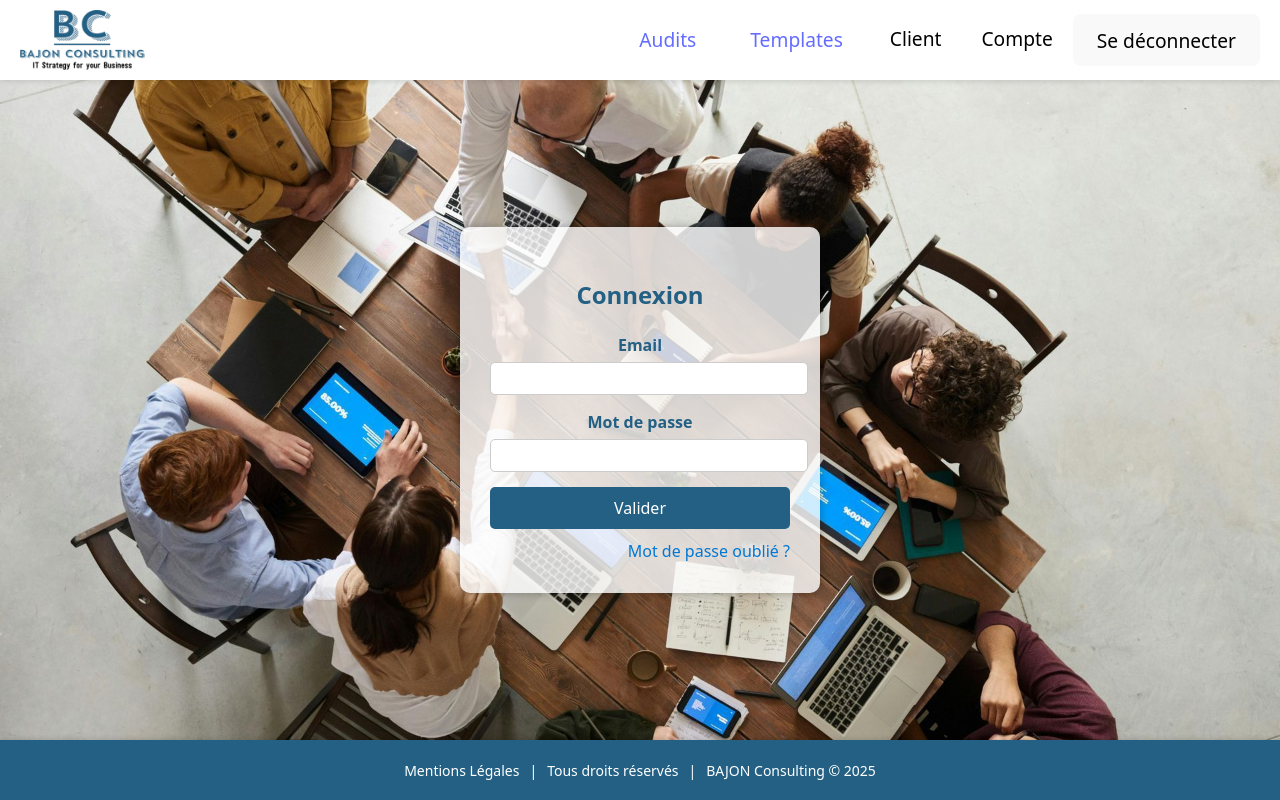
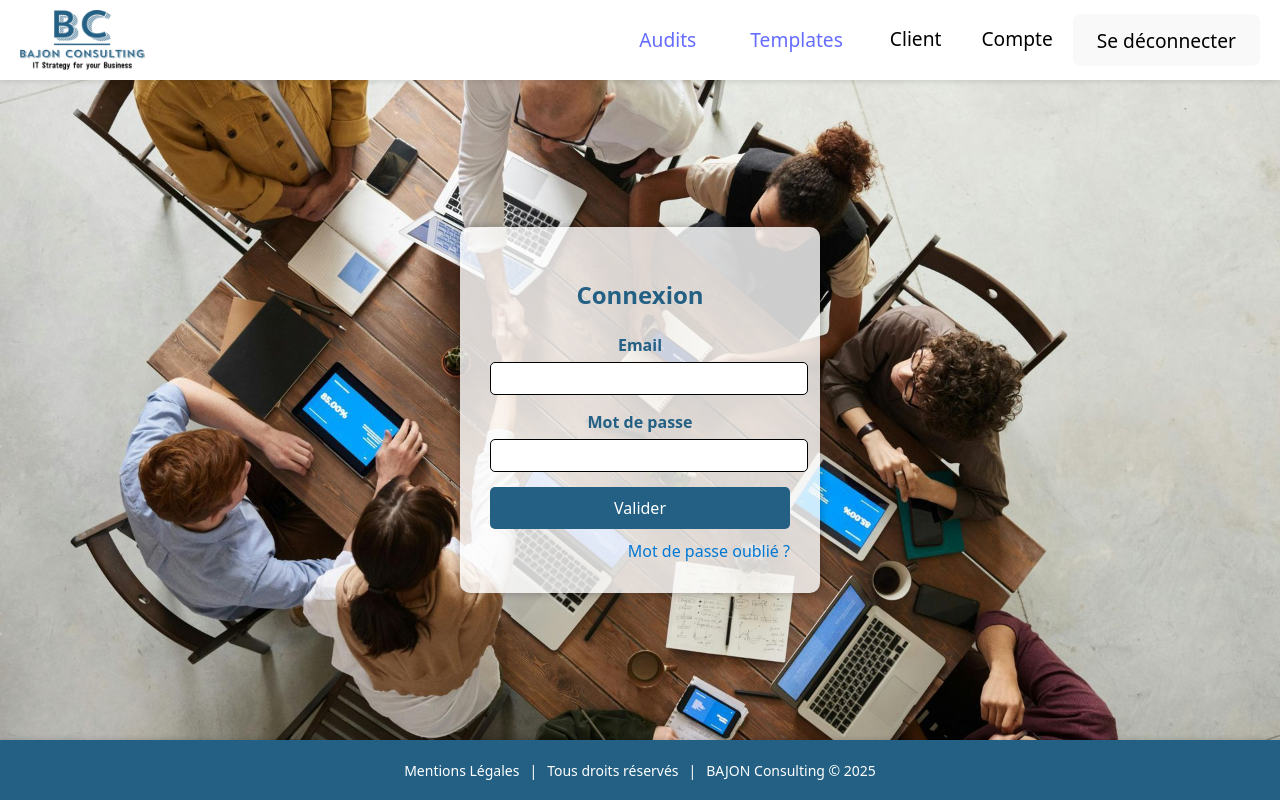
Before and after one commit to summerflamme/Bajon-Consulting, a React (Vite) app in the folder Code/Front/Bajon_Consulting_Audit_App/: page /auth/login in a window 1280 px wide. Built offline with nearby package versions, Linux system fonts and the light colour scheme; the HTML template or start-up script is replaced by a standard one.

Commit message:
fix : login mail input color

```diff
--- a/Code/Front/Bajon_Consulting_Audit_App/src/feature/auth/auth.css
+++ b/Code/Front/Bajon_Consulting_Audit_App/src/feature/auth/auth.css
@@ -42,9 +42,9 @@
   width: 100%;
   padding: 8px;
   margin-bottom: 15px;
-  border: 1px solid #ccc;
+  border: 1px solid #000000;
   border-radius: 5px;
-  color: white;
+  color: rgb(0, 0, 0);
 }
 
 .login-box button {
--- a/Code/Front/Bajon_Consulting_Audit_App/src/layouts/header.tsx
+++ b/Code/Front/Bajon_Consulting_Audit_App/src/layouts/header.tsx
@@ -39,6 +39,7 @@ const handleLogout = async () => {
   return (
     <header className="header">
       <img src="../../public/logo-bajon-consulting.png" alt="Logo" className="header-logo" />
+
       <ul className={`menu ${open ? 'open' : ''}`}>
 
         {/* AUDITS */}
@@ -79,12 +80,15 @@ const handleLogout = async () => {
 
         <li><a href="#services">Client</a></li>
         <li><a href="#valeurs">Compte</a></li>
-      </ul>
-
+        <li>
 
       <button type="button" onClick={handleLogout}>
             Se déconnecter
           </button>
+      </li>
+      </ul>
+
+
       {isMobile && (
         <div className="main">
           <button
```
